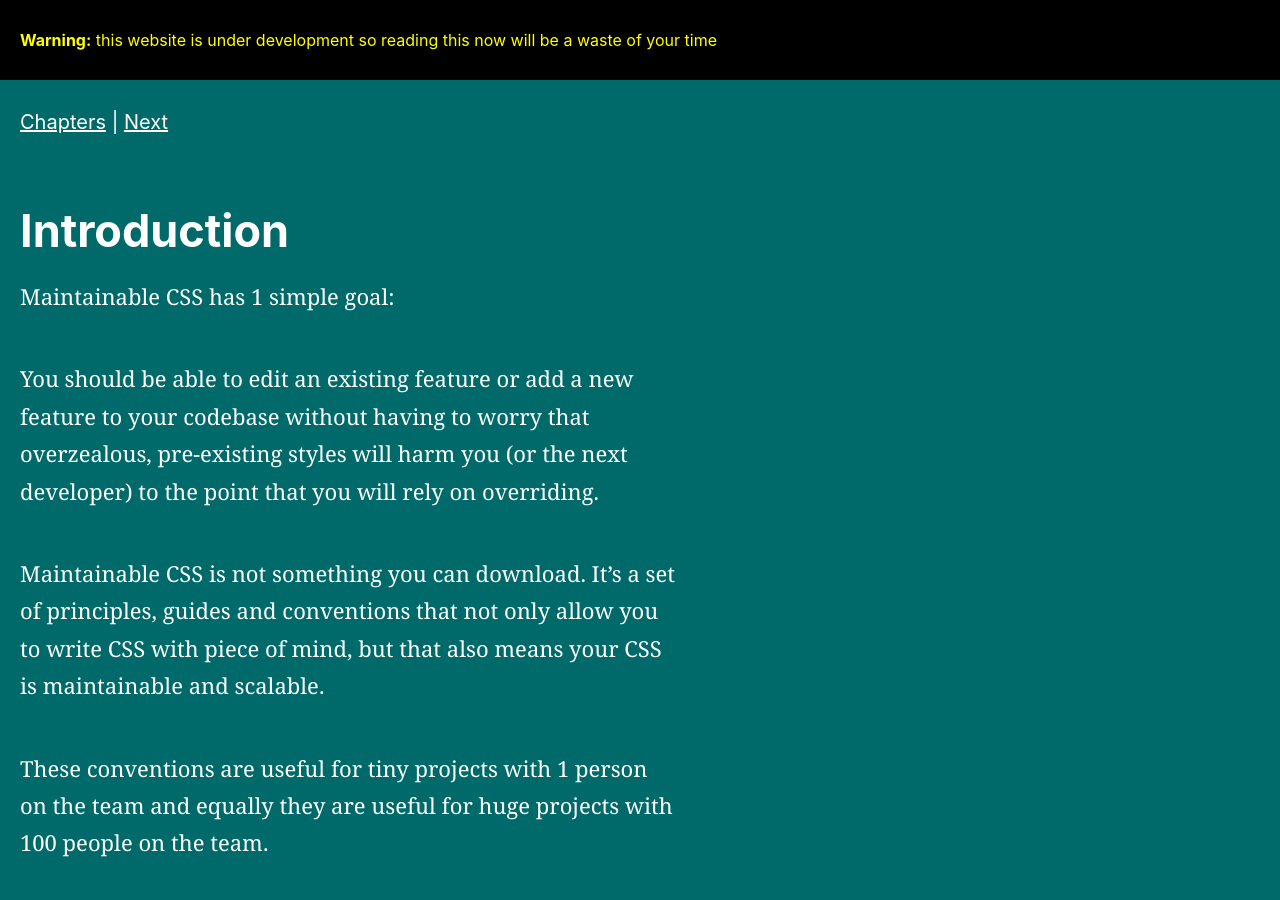
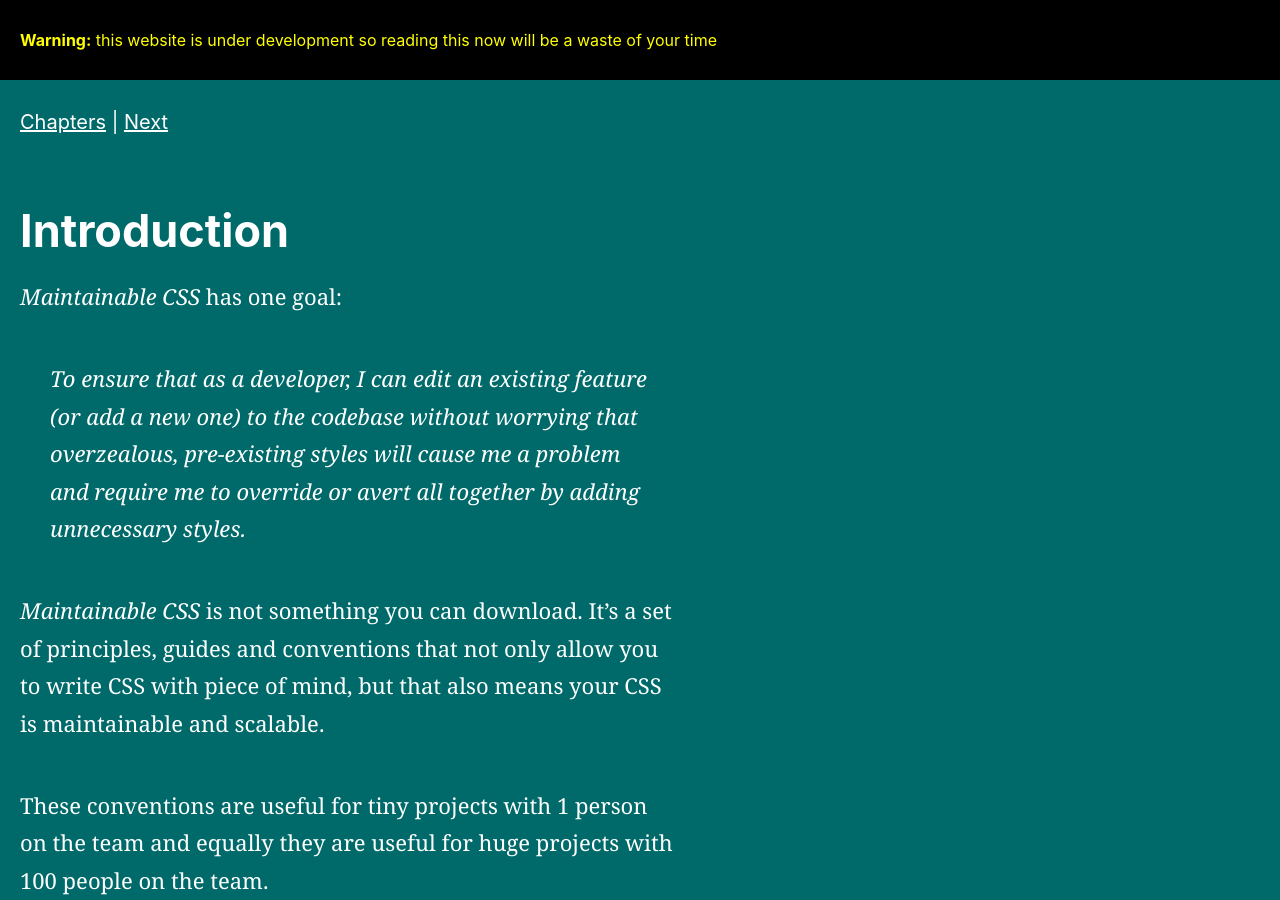
Before and after one commit to adamsilver/maintainablecss.com-jekyll, a Jekyll site: the page built from _chapters/01-introduction.md, in a window 1280 px wide and 900 px high. Built offline with Jekyll 4.4.1, drawn with Linux system fonts in a browser that asks for light colours.

Commit message:
Update chapters

```diff
--- a/_chapters/01-introduction.md
+++ b/_chapters/01-introduction.md
@@ -4,11 +4,11 @@ title: Introduction
 permalink: /chapters/1/
 ---
 
-Maintainable CSS has 1 simple goal:
+*Maintainable CSS* has one goal:
 
-You should be able to edit an existing feature or add a new feature to your codebase without having to worry that overzealous, pre-existing styles will harm you (or the next developer) to the point that you will rely on overriding.
+> To ensure that as a developer, I can edit an existing feature (or add a new one) to the codebase without worrying that overzealous, pre-existing styles will cause me a problem and require me to override or avert all together by adding unnecessary styles.
 
-Maintainable CSS is not something you can download. It's a set of principles, guides and conventions that not only allow you to write CSS with piece of mind, but that also means your CSS is maintainable and scalable.
+*Maintainable CSS* is not something you can download. It's a set of principles, guides and conventions that not only allow you to write CSS with piece of mind, but that also means your CSS is maintainable and scalable.
 
 These conventions are useful for tiny projects with 1 person on the team and equally they are useful for huge projects with 100 people on the team.
 
```
Also changed, not shown: _chapters/02-semantics.md (+3 -3 lines), _chapters/07-module.md (+1 -1 lines), _chapters/30-misc.md (+1 -1 lines), index.md (+1 -1 lines).
